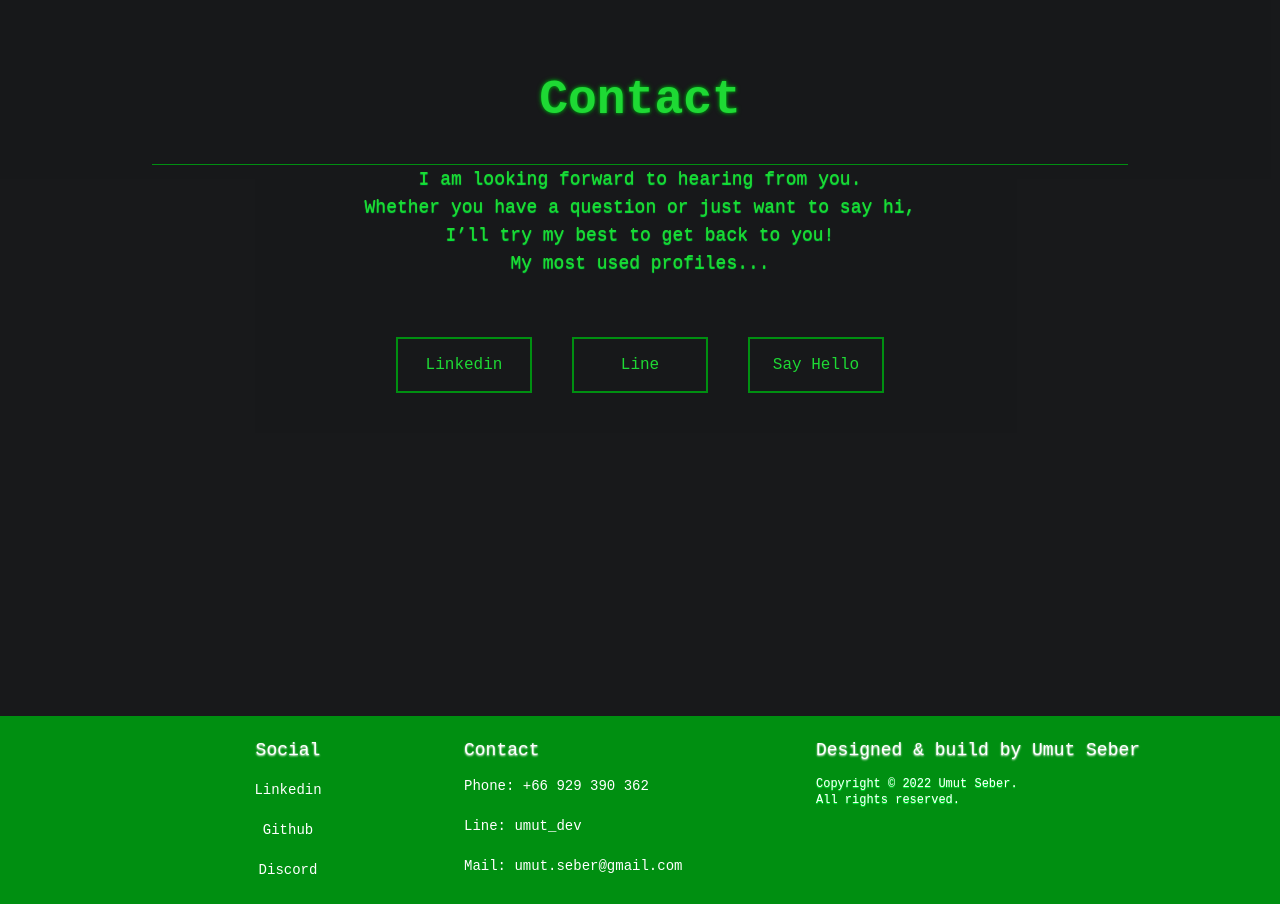
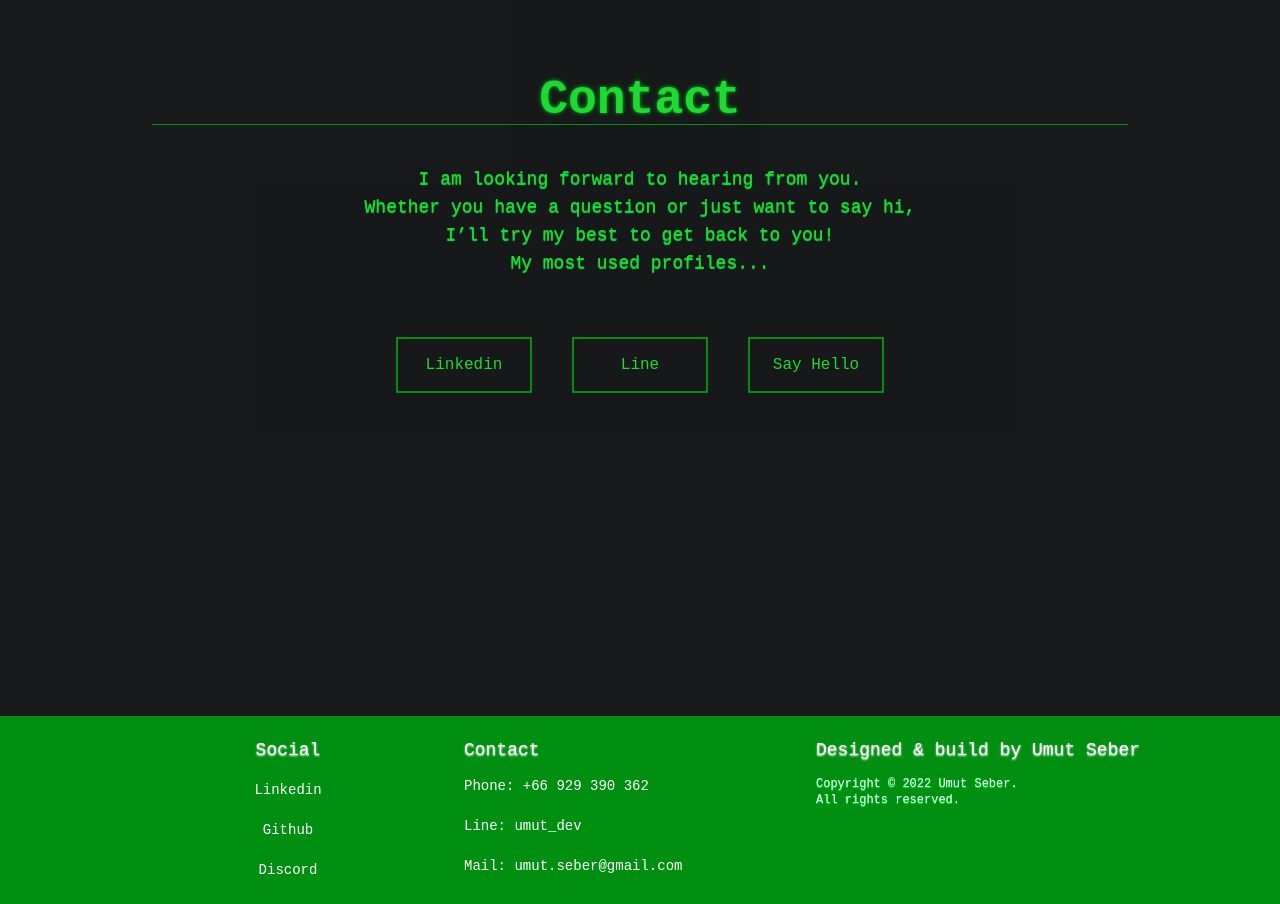
Before and after one commit to StRane/umut-dev, a Next.js app: page / in a window 1280 px wide. Shown: the part 1600-2504 px from the top of the page. Built offline with nearby package versions, Linux system fonts and the light colour scheme.

Commit message:
last commit <3

```diff
--- a/components/WhatsNext.tsx
+++ b/components/WhatsNext.tsx
@@ -30,7 +30,7 @@ function WhatsNext() {
         >
           <h2 className="pt-40 pb-10 md:pt-20">Contact</h2>
         </Transition.Child>
-        <hr className="w-full h-[1px] border-green-mdark " />
+        <hr className="w-full h-[1px] border-green-mdark -translate-y-10" />
 
         <Transition.Child
           as="p"
--- a/styles/globals.css
+++ b/styles/globals.css
@@ -61,7 +61,7 @@
     @apply absolute left-1/2 -translate-x-1/2 h-px w-0 transition-all duration-300 border-green-mlight origin-left block opacity-0 group-hover:opacity-100  group-hover:-translate-x-1/2 group-hover:w-full group-hover:h-10;
   }
   .aboutlistitem {
-    @apply text-shadow-sm before:absolute before:content-['🞠'] before:-left-4 before:top-0 pl-3 before:text-shadow-sm;
+    @apply text-shadow-sm before:absolute before:content-['>'] xl:before:content-['🞠'] before:-left-4 before:top-0 pl-3 before:text-shadow-sm;
   }
   .buttonstyle {
     @apply h-16 w-16 fill-none border-[12px] border-transparent stroke-white stroke-2	 rounded-full bg-[#1ed93498];
```
